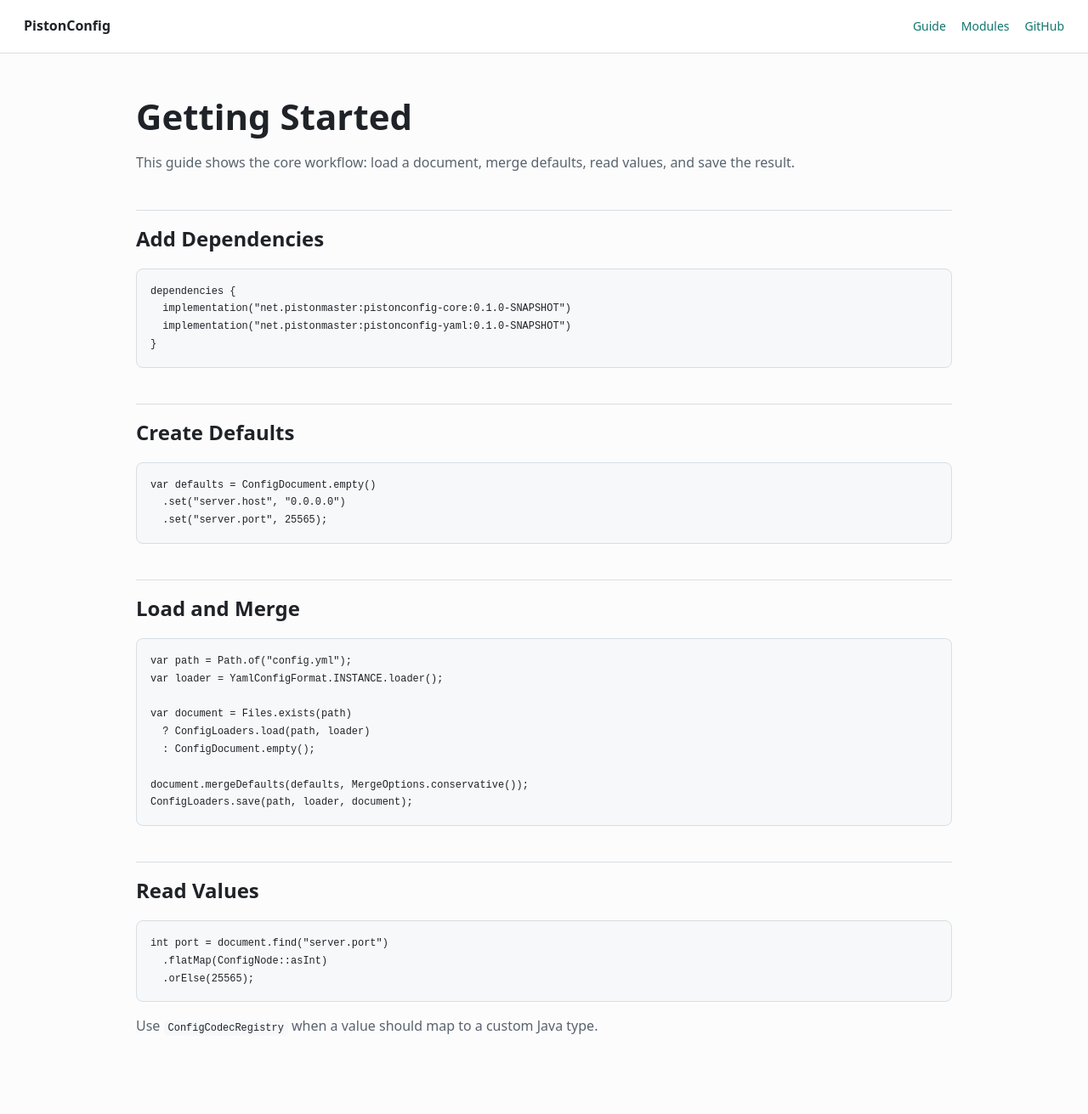
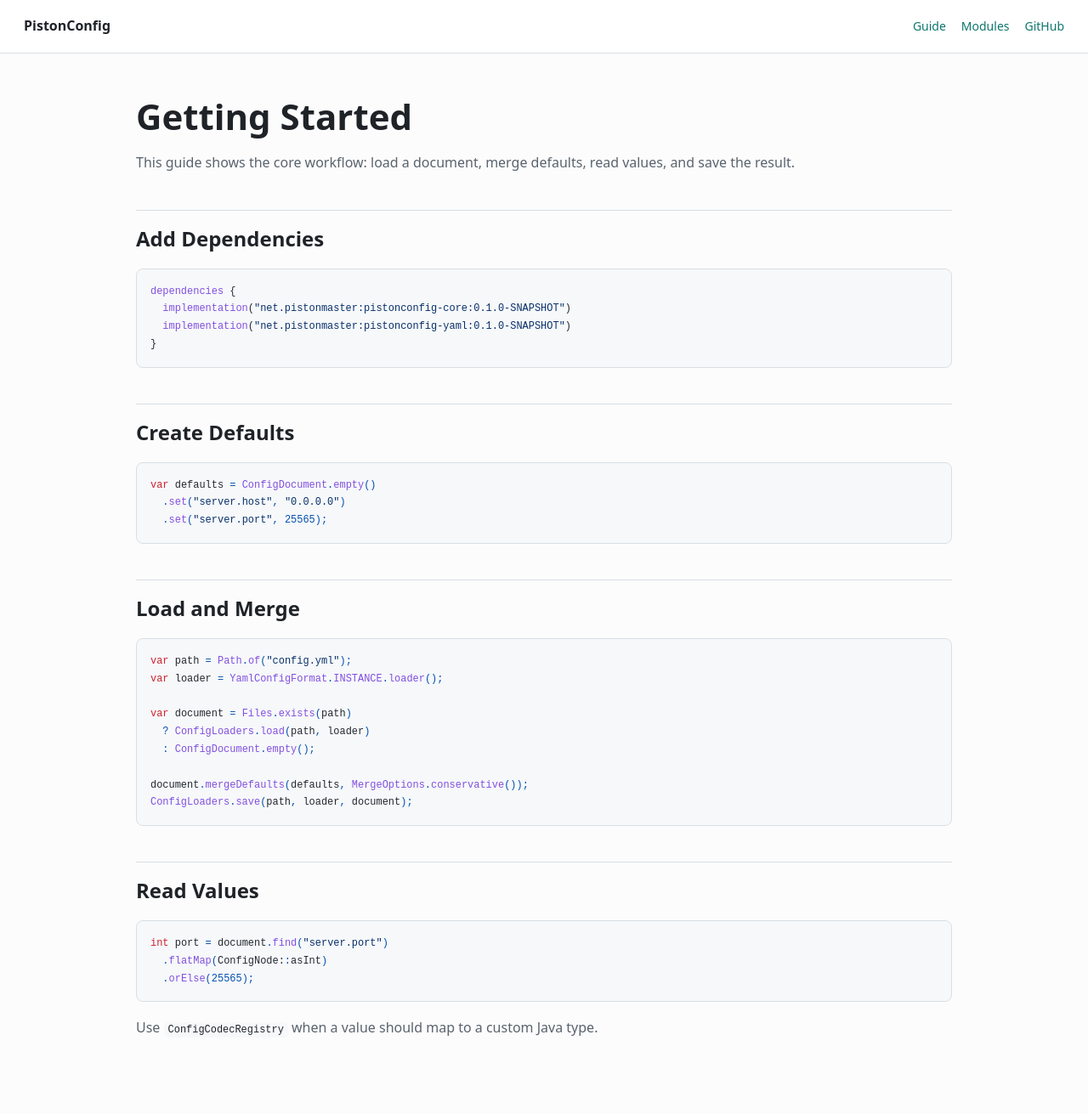
Before and after one commit to AlexProgrammerDE/PistonConfig, a Jekyll site: the page built from docs/guides/getting-started.md, in a window 1280 px wide. Shown: the whole page at 85% size. Built offline with Jekyll 4.4.1, drawn with Linux system fonts in a browser that asks for light colours.

Commit message:
docs: add syntax highlighting styles

```diff
--- a/docs/_config.yml
+++ b/docs/_config.yml
@@ -3,6 +3,13 @@ description: Format-agnostic Java configuration library.
 url: "https://config.pistonmaster.net"
 baseurl: ""
 markdown: kramdown
+highlighter: rouge
+kramdown:
+  input: GFM
+  syntax_highlighter: rouge
+  syntax_highlighter_opts:
+    block:
+      line_numbers: false
 plugins:
   - jekyll-seo-tag
 exclude:
--- a/docs/assets/css/style.css
+++ b/docs/assets/css/style.css
@@ -124,6 +124,101 @@ pre code {
   background: transparent;
 }
 
+.highlight {
+  margin: 18px 0;
+  border: 1px solid var(--border);
+  border-radius: 8px;
+  background: var(--code);
+}
+
+.highlight pre {
+  margin: 0;
+  border: 0;
+}
+
+.highlight code {
+  color: #24292f;
+}
+
+.highlight .c,
+.highlight .cm,
+.highlight .cp,
+.highlight .c1,
+.highlight .cs {
+  color: #6a737d;
+}
+
+.highlight .k,
+.highlight .kc,
+.highlight .kd,
+.highlight .kn,
+.highlight .kp,
+.highlight .kr,
+.highlight .kt {
+  color: #cf222e;
+}
+
+.highlight .s,
+.highlight .sa,
+.highlight .sb,
+.highlight .sc,
+.highlight .dl,
+.highlight .sd,
+.highlight .s2,
+.highlight .se,
+.highlight .sh,
+.highlight .si,
+.highlight .sx,
+.highlight .sr,
+.highlight .s1,
+.highlight .ss {
+  color: #0a3069;
+}
+
+.highlight .m,
+.highlight .mb,
+.highlight .mf,
+.highlight .mh,
+.highlight .mi,
+.highlight .il,
+.highlight .mo {
+  color: #0550ae;
+}
+
+.highlight .na,
+.highlight .nc,
+.highlight .nd,
+.highlight .ne,
+.highlight .nf,
+.highlight .nx {
+  color: #8250df;
+}
+
+.highlight .nb,
+.highlight .bp,
+.highlight .nv,
+.highlight .vc,
+.highlight .vg,
+.highlight .vi,
+.highlight .vm {
+  color: #953800;
+}
+
+.highlight .o,
+.highlight .ow {
+  color: #0550ae;
+}
+
+.highlight .gd {
+  color: #82071e;
+  background: #ffebe9;
+}
+
+.highlight .gi {
+  color: #116329;
+  background: #dafbe1;
+}
+
 @media (max-width: 680px) {
   .site-header {
     align-items: flex-start;
```
